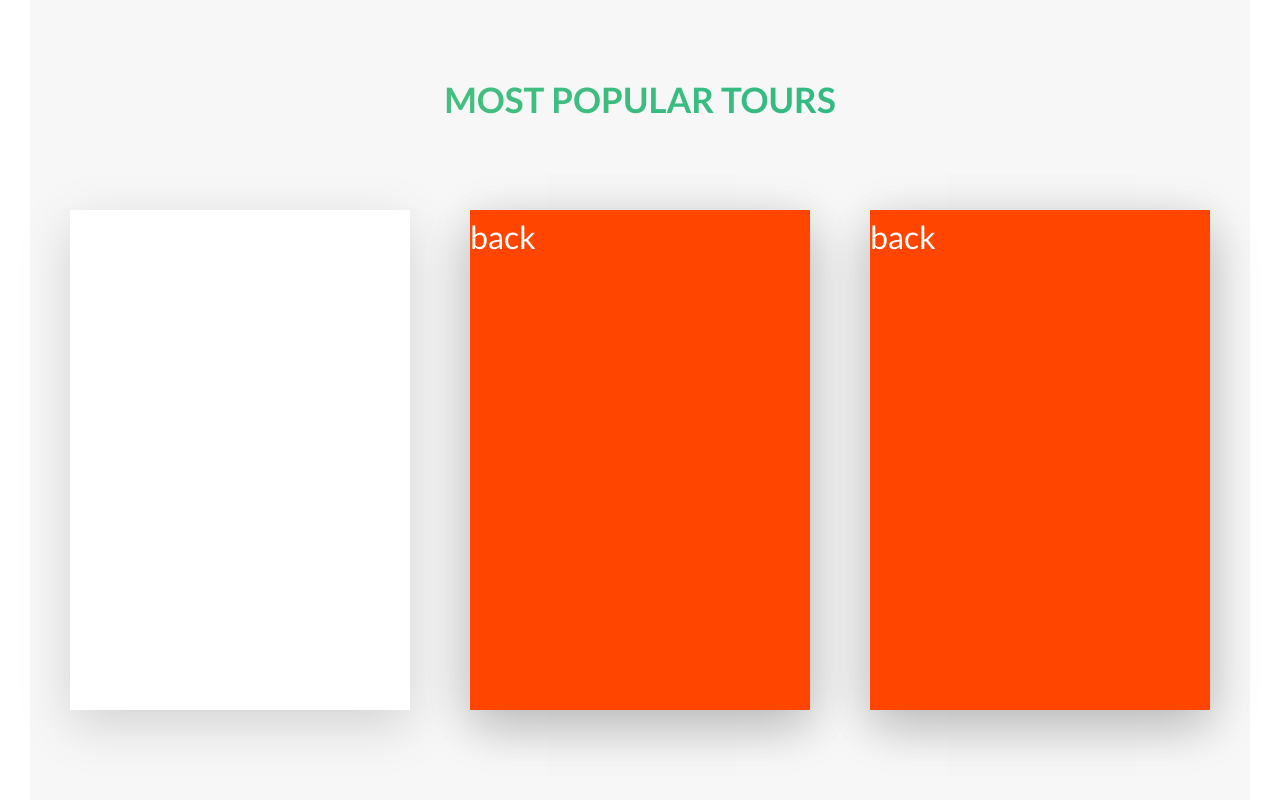
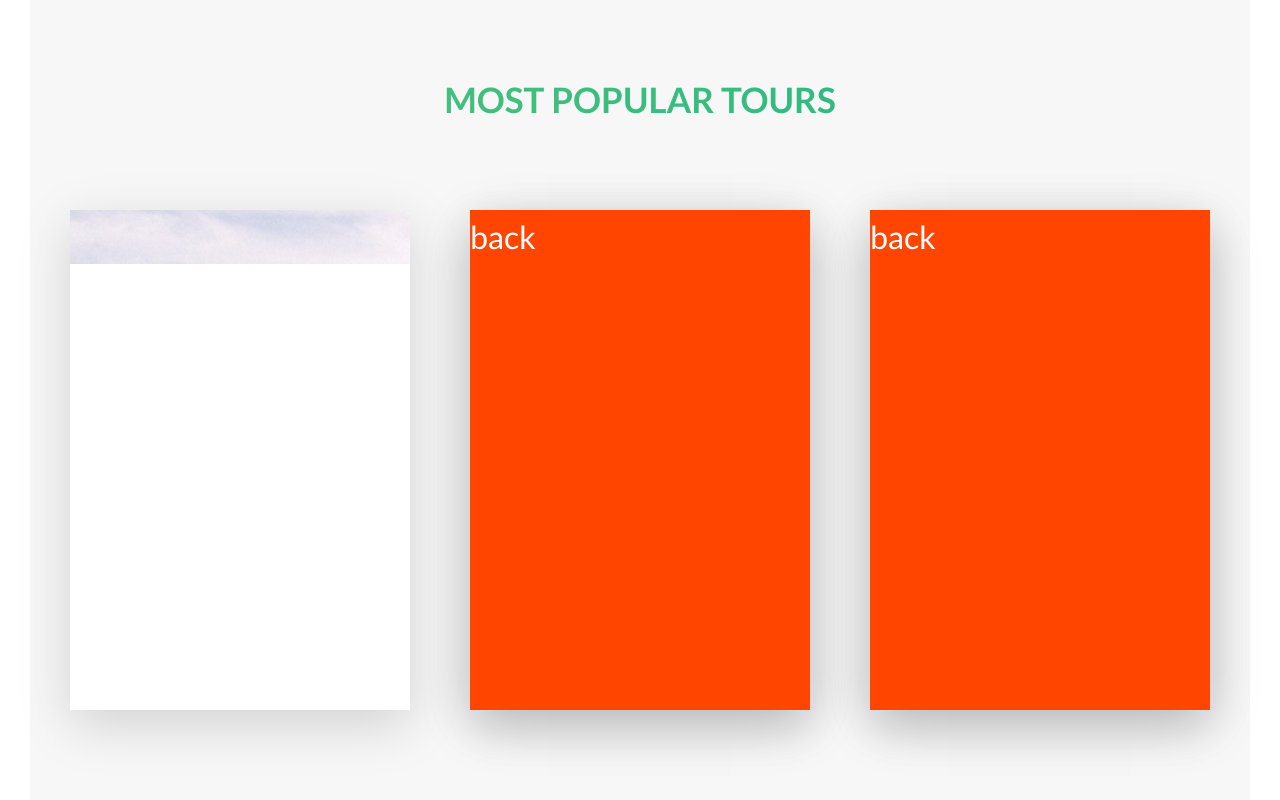
Before and after one commit to crisamdegracia/Natours-Project, a website: page index.html in a window 1280 px wide. Shown: the part 2197-2997 px from the top of the page. Drawn offline with Linux system fonts and the light colour scheme.

Commit message:
First commit --

```diff
--- a/index.html
+++ b/index.html
@@ -106,8 +106,8 @@
         <div class="col-1-of-3">
           <div class="card">
             <div class="card__side card__side--front">
-            <div class="card__picture">
-              image
+            <div class="card__picture card__picture--1">
+             &nbsp;
             </div>
             <div class="card__heading">
               Heaading
--- a/sass/components/_card.scss
+++ b/sass/components/_card.scss
@@ -1,4 +1,7 @@
+//96d4c94adb2151f74c73f6e34af3db1fe3fd6e16
 .card {
+
+  //Functionality
   perspective: 1500px;
   -moz-perspective: 1500px;
   position: relative;
@@ -8,7 +11,7 @@
   &__side {
     height: 50rem;
     background-color: orangered;
-    transition: all .3s ease;
+    transition: all 3s ease;
     color: #fff;
     font-size: 32px;
     position: absolute;
@@ -34,4 +37,14 @@
   &:hover &__side--back-1 {
     transform: rotateY(0);
   }
+
+  /*FRONT SIDE STYLING*/
+  &__picture {
+
+    &--1 {
+      background-image: url(../../img/nat-5.jpg);
+    }
+
+  }
+
 }
```
Also changed, not shown: css/style.css.
